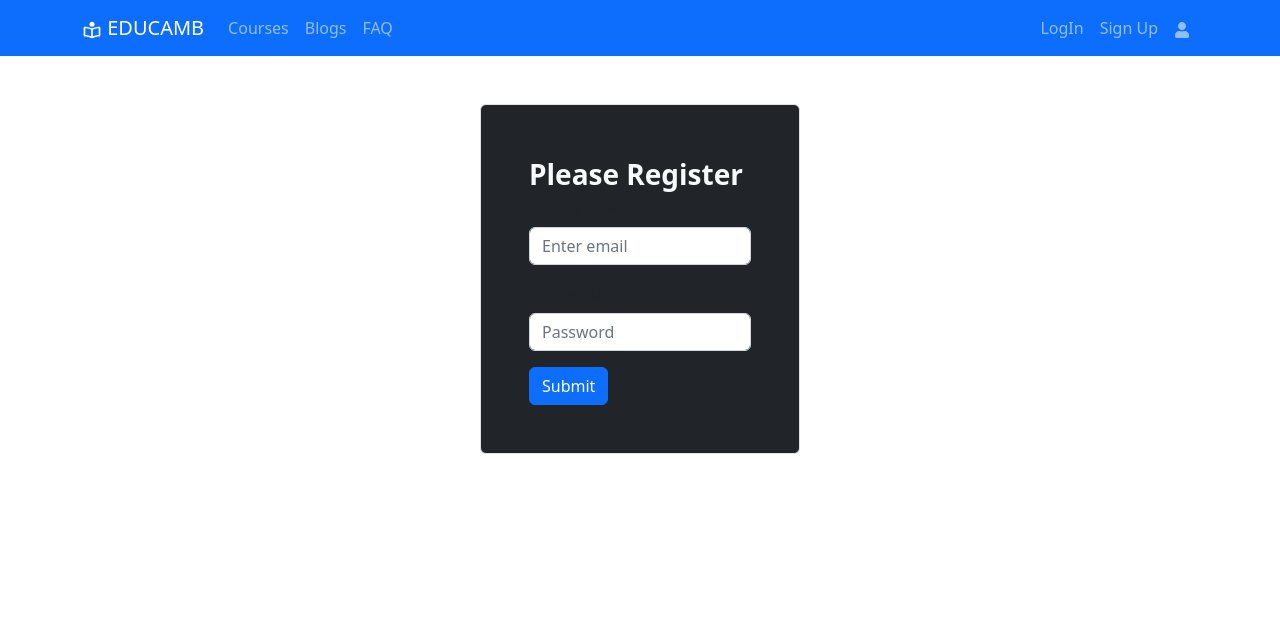
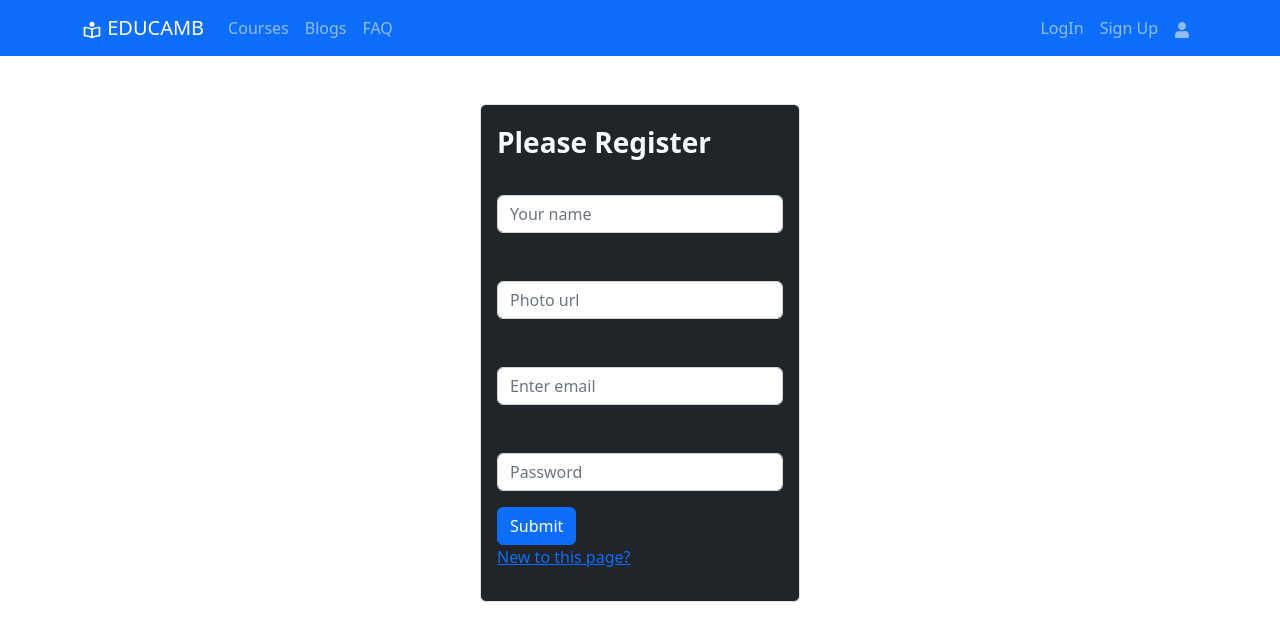
Before and after one commit to Tanzina325/learnning-platform, a React (Create React App) app: page /register in a window 1280 px wide. Shown: the top 640 px of the page. Built offline with nearby package versions, Linux system fonts and the light colour scheme; no server answers.

Commit message:
sixth commit

```diff
--- a/src/contexts/AuthProvider/AuthProvider.js
+++ b/src/contexts/AuthProvider/AuthProvider.js
@@ -3,7 +3,7 @@ import { useState } from 'react';
 import { useEffect } from 'react';
 import { createContext } from 'react';
 import app from '../../firebase/firebase.config';
-import{getAuth,onAuthStateChanged, signInWithPopup} from 'firebase/auth'
+import{getAuth,onAuthStateChanged, signInWithPopup, signOut} from 'firebase/auth'
 
 export const AuthContext = createContext();
 const auth = getAuth(app);
@@ -13,7 +13,9 @@ const AuthProvider = ({children}) => {
     const providerLogin = (provider)=>{
         return signInWithPopup(auth,provider)
     }
-
+const logOut = ()=>{
+    return signOut(auth);
+}
 
 useEffect(()=>{
 const unsubscribe = onAuthStateChanged(auth,(currentUser)=>{
@@ -24,7 +26,7 @@ return ()=>{
     unsubscribe();
 }
 },[])
-    const authInfo = {user , providerLogin}
+    const authInfo = {user , providerLogin,logOut}
     return (
         <AuthContext.Provider value={authInfo}>
            {children}
--- a/src/pages/LogIn.js
+++ b/src/pages/LogIn.js
@@ -1,6 +1,7 @@
 import React from 'react';
 import Button from 'react-bootstrap/Button';
 import Form from 'react-bootstrap/Form';
+import { Link } from 'react-router-dom';
 
 const LogIn = () => {
     return (
@@ -24,6 +25,7 @@ const LogIn = () => {
         Submit
       </Button>
     </Form>
+    <Link to ='/register'><p>Already have an account ?</p></Link>
         </div>
     );
 };
--- a/src/pages/Register.js
+++ b/src/pages/Register.js
@@ -1,18 +1,26 @@
 import React from 'react';
 import Button from 'react-bootstrap/Button';
 import Form from 'react-bootstrap/Form';
+import { Link } from 'react-router-dom';
 const Register = () => {
     return (
-        <div className ='w-25 mx-auto my-5 border rounded p-5 bg-dark'>
+        <div className ='w-25 mx-auto my-5 border rounded p-3 bg-dark'>
         <Form>
         <Form.Text className="text-light fw-bold fs-3">
           Please Register
         </Form.Text>
       <Form.Group className="mb-3" controlId="formBasicEmail">
+        <Form.Label>Your Name</Form.Label>
+        <Form.Control type="text" name='name' placeholder="Your name" />
+        </Form.Group>
+        <Form.Group className="mb-3" controlId="formBasicEmail">
+        <Form.Label>Photo Url</Form.Label>
+        <Form.Control type="text" name='photo' placeholder="Photo url" />
+        </Form.Group>
+        <Form.Group className="mb-3" controlId="formBasicEmail">
         <Form.Label>Email address</Form.Label>
         <Form.Control type="email" placeholder="Enter email" />
-
-      </Form.Group>
+        </Form.Group>
 
       <Form.Group className="mb-3" controlId="formBasicPassword">
         <Form.Label>Password</Form.Label>
@@ -22,7 +30,9 @@ const Register = () => {
       <Button variant="primary" type="submit">
         Submit
       </Button>
+      <Link  to ='/login'><p>New to this page?</p></Link>
     </Form>
+
         </div>
     );
 };
```
Also changed, not shown: src/shared/Header.js (+17 -3 lines).
